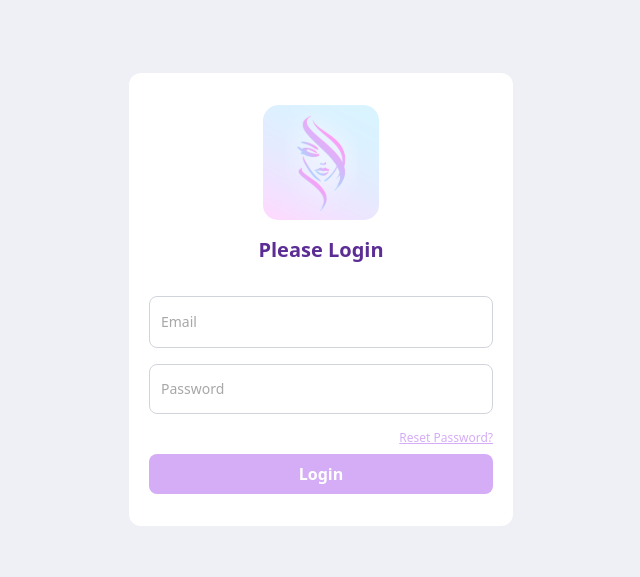
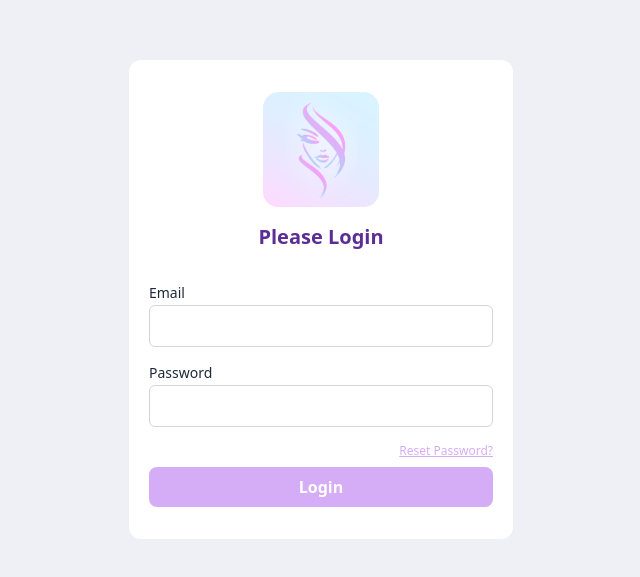
Before and after one commit to safayathussain/max-live-agent, a Next.js app: page /login in a window 1280 px wide. Shown: the part 113-690 px from the top of the page, without its empty margins (319-959 px from the left). Built offline with nearby package versions, Linux system fonts and the light colour scheme.

Commit message:
ui issues fixed

```diff
--- a/app/login/page.jsx
+++ b/app/login/page.jsx
@@ -7,6 +7,8 @@ import { setAuth } from "@/redux/slices/AuthSlice";
 import { useEffect } from "react";
 import { useRouter } from "next/navigation";
 import { loginUser } from "@/utils/functions";
+import TextInput from "@/components/TextInput";
+
 
 const page = () => {
 
@@ -32,35 +34,11 @@ const page = () => {
         <div className="flex flex-col max-w-[350px] w-full mt-8 gap-4">
           {/* email */}
           <div className="relative w-full">
-            <input
-              type="email"
-              name="email"
-              id="emailField"
-              className="block font-medium focus:border-lightGray text-black px-2.5 pb-2.5 pt-4 w-full bg-transparent rounded-lg border-1 border-gray-300 appearance-none   focus:outline-none focus:ring-0 peer"
-              placeholder=" "
-            />
-            <label
-              htmlFor="emailField"
-              className="text-sm absolute text-lightGray duration-300 transform -translate-y-4 scale-75 top-2 z-10 origin-[0] bg-white  px-2 peer-focus:px-2 peer-focus:text-lightGray peer-placeholder-shown:scale-100 peer-placeholder-shown:-translate-y-1/2 peer-placeholder-shown:top-1/2 peer-focus:top-2 peer-focus:scale-75 peer-focus:-translate-y-4 rtl:peer-focus:translate-x-1/4 rtl:peer-focus:left-auto start-1"
-            >
-              Email
-            </label>
+          <TextInput label={'Email'} name={'email'} id={'emailField'}/>
           </div>
           {/* password */}
           <div className="relative w-full">
-            <input
-              type="password"
-              name="pass"
-              id="passField"
-              className="block font-medium focus:border-lightGray text-black px-2.5 pt-4 w-full bg-transparent rounded-lg border-1 border-gray-300 appearance-none   focus:outline-none focus:ring-0 peer"
-              placeholder=" "
-            />
-            <label
-              htmlFor="passField"
-              className="text-sm absolute text-lightGray duration-300 transform -translate-y-4 scale-75 top-2 z-10 origin-[0] bg-white  px-2 peer-focus:px-2 peer-focus:text-lightGray peer-placeholder-shown:scale-100 peer-placeholder-shown:-translate-y-1/2 peer-placeholder-shown:top-1/2 peer-focus:top-2 peer-focus:scale-75 peer-focus:-translate-y-4 rtl:peer-focus:translate-x-1/4 rtl:peer-focus:left-auto start-1"
-            >
-              Password
-            </label>
+          <TextInput label={'Password'} name={'password'} id={'passwordField'}/>
           </div>
           <div className="flex justify-end">
             <Link className="text-xs text-primary underline" href="/reset-password">Reset Password?</Link>
--- a/components/tables/ExchangeReqTable.jsx
+++ b/components/tables/ExchangeReqTable.jsx
@@ -285,7 +285,7 @@ export default function HostTable() {
                 {/* Pagination */}
                 <div className="flex justify-start md:justify-end items-center">
                     <nav aria-label="Pagination">
-                        <ul className="inline-flex border rounded-sm shadow-md">
+                        <ul className="inline-flex border rounded-sm">
                             <li>
                                 <button
                                     className="py-2 px-4 text-gray-700 bg-gray-100 text-xs sm:text-sm focus:outline-none"
--- a/components/tables/HostTable.jsx
+++ b/components/tables/HostTable.jsx
@@ -296,7 +296,7 @@ export default function HostTable() {
                 {/* Pagination */}
                 <div className="flex justify-start md:justify-end items-center">
                     <nav aria-label="Pagination">
-                        <ul className="inline-flex border rounded-sm shadow-md">
+                        <ul className="inline-flex border rounded-sm">
                             <li>
                                 <button
                                     className="py-2 px-4 text-gray-700 bg-gray-100 text-xs sm:text-sm focus:outline-none"
--- a/components/tables/SalaryTable.jsx
+++ b/components/tables/SalaryTable.jsx
@@ -275,7 +275,7 @@ export default function SalaryTable() {
                 {/* Pagination */}
                 <div className="flex justify-start md:justify-end items-center">
                     <nav aria-label="Pagination">
-                        <ul className="inline-flex border rounded-sm shadow-md">
+                        <ul className="inline-flex border rounded-sm">
                             <li>
                                 <button
                                     className="py-2 px-4 text-gray-700 bg-gray-100 text-xs sm:text-sm focus:outline-none"
```
